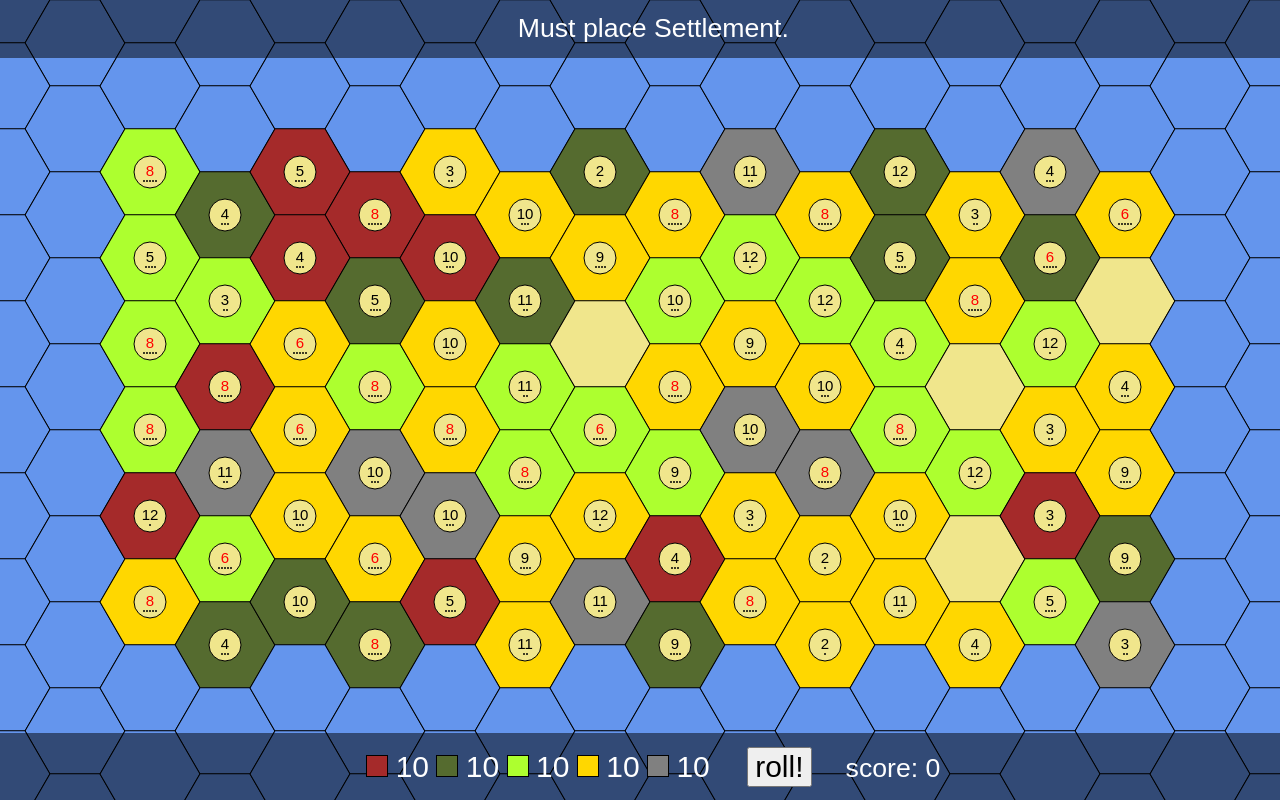
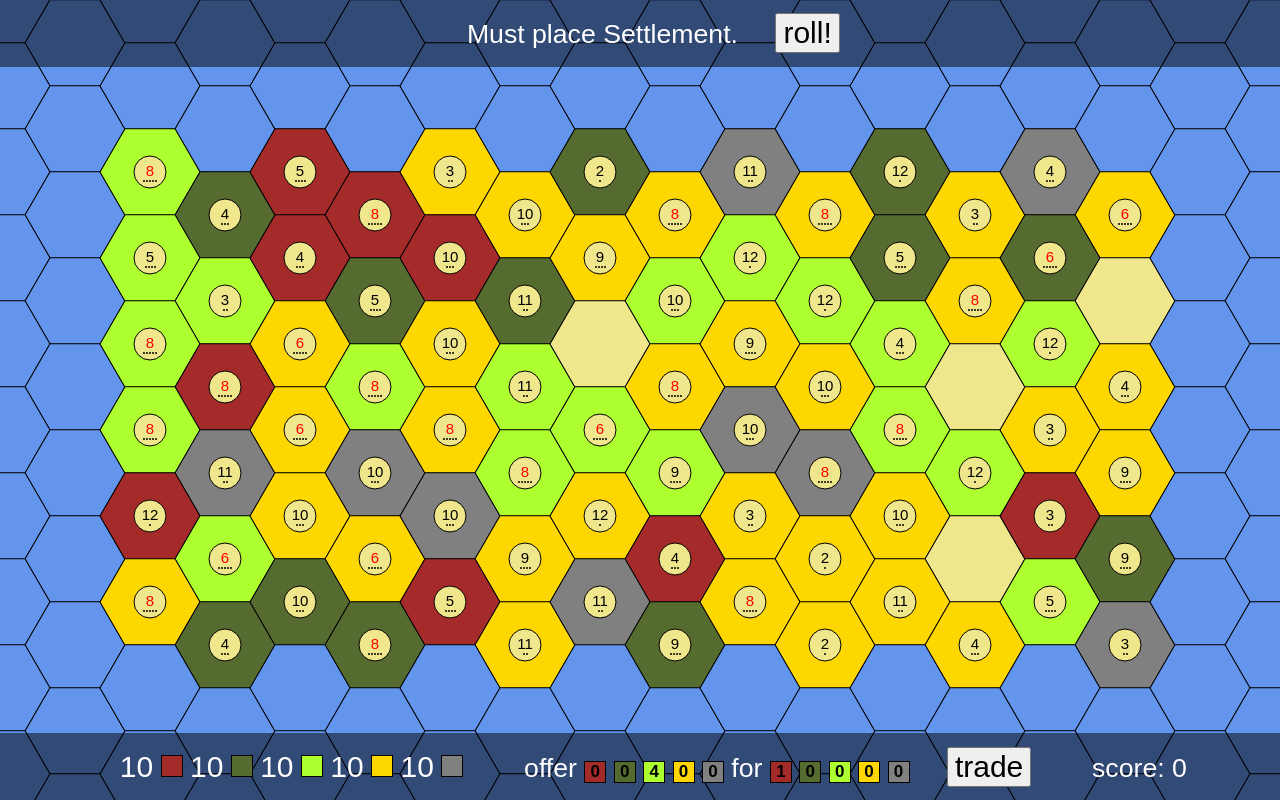
Before and after one commit to geluso/catan, a plain HTML site: page index.html in a window 1280 px wide. Both pictures are taken after a click on the element "roll!". Drawn offline with Linux system fonts and the light colour scheme; animation ran at ten frames a second.

Commit message:
building up trade display

```diff
--- a/index.html
+++ b/index.html
@@ -26,6 +26,7 @@
     <script src="js/state-roll.js" type="text/javascript"></script>
     <script src="js/state-build.js" type="text/javascript"></script>
 
+    <script src="js/trade.js" type="text/javascript"></script>
     <script src="js/score.js" type="text/javascript"></script>
 
     <script src="js/mouse.js" type="text/javascript"></script>
@@ -36,21 +37,50 @@
       <canvas id="canvas"></canvas>
     </div>
 
-    <div class="info messages"></div>
-    <div class="info resources">
-      <div class="resource brick"></div>
-      <div class="value brick"></div>
-      <div class="resource wood"></div>
-      <div class="value wood"></div>
-      <div class="resource sheep"></div>
-      <div class="value sheep"></div>
-      <div class="resource wheat"></div>
-      <div class="value wheat"></div>
-      <div class="resource ore"></div>
-      <div class="value ore"></div>
+    <div class="info top">
+      <div class="messages"></div>
 
       <div class="roll">
         <button>roll!</button>
+      </div>
+    </div>
+
+
+    <div class="info bottom">
+      <div class="resources">
+        <div class="value brick"></div>
+        <div class="resource brick"></div>
+
+        <div class="value wood"></div>
+        <div class="resource wood"></div>
+        <div class="value sheep"></div>
+        <div class="resource sheep"></div>
+        <div class="value wheat"></div>
+        <div class="resource wheat"></div>
+        <div class="value ore"></div>
+        <div class="resource ore"></div>
+      </div>
+
+      <div class="trade resources">
+        offer
+        <div class="offer">
+          <div class="resource brick">0</div>
+          <div class="resource wood">0</div>
+          <div class="resource sheep selected">4</div>
+          <div class="resource wheat">0</div>
+          <div class="resource ore">0</div>
+        </div>
+
+        for
+        <div class="receive">
+          <div class="resource brick selected">1</div>
+          <div class="resource wood">0</div>
+          <div class="resource sheep">0</div>
+          <div class="resource wheat">0</div>
+          <div class="resource ore">0</div>
+        </div>
+
+        <button>trade</button>
       </div>
 
       <div class="scoreboard">
--- a/js/main.js
+++ b/js/main.js
@@ -48,9 +48,12 @@ function main() {
 
   initResources();
 
+  var trade = new Trade();
+
   $(".roll").click(function() {
     StateRoll(board);
     updateScore(board);
+    trade.updateTradeDisplay();
   });
 
   var loop;
--- a/js/resources.js
+++ b/js/resources.js
@@ -129,3 +129,11 @@ Resources.buyCity = function() {
     return false;
   }
 };
+
+Resources.resourceFromString = function(name) {
+  for (var i = 0; i < ALL_RESOURCES.length; i++) {
+    if (ALL_RESOURCES[i].name === name) {
+      return ALL_RESOURCES[i];
+    }
+  }
+};
--- /dev/null
+++ b/js/trade.js
@@ -0,0 +1,79 @@
+function Trade() {
+  this.offering = SHEEP;
+  this.receiving = BRICK;
+
+  this.tradeRatio = {};
+
+  $(".trade .offer .resource").click(function(e) {
+    var resourceName = e.target.classList[1];
+    trade.setOffering(resourceName);
+  })
+
+  $(".trade .receive .resource").click(function(e) {
+    var resourceName = e.target.classList[1];
+    trade.setReceiving(resourceName);
+  })
+
+
+  this.setOffering = function(resourceName) {
+    this.offering = Resources.resourceFromString(resourceName);
+    this.updateTradeDisplay();
+  };
+
+  this.setReceiving = function(resourceName) {
+    this.receiving = Resources.resourceFromString(resourceName);
+    this.updateTradeDisplay();
+  };
+
+  this.setStartingTradeRatios = function() {
+    var that = this;
+    _.each(ALL_RESOURCES, function(resource) {
+      that.tradeRatio[resource.name] = Trade.STARTING_TRADE_RATIO;
+    });
+  };
+
+  this.setPortTradeRatio = function() {
+    var that = this;
+    _.each(ALL_RESOURCES, function(resource) {
+      if (that.tradeRatio[resource.name] !== Trade.SPECIFIC_RESOURCE_TRADE_RATIO) {
+        that.tradeRatio[resource.name] = Trade.PORT_TRADE_RATIO;
+      }
+    });
+  };
+
+  this.setSpecificResourceTradeRatio = function(resourceName) {
+    this.tradeRatio[resourceName] = Trade.SPECIFIC_RESOURCE_TRADE_RATIO;
+    updateTradeDisplay();
+  };
+
+  this.updateTradeDisplay = function() {
+    var that = this;
+    _.each($(".trade .offer .resource"), function(element) {
+      $(element).text("0");
+
+      if (_.contains(element.classList, that.offering.name)) {
+        $(element).text("4");
+      }
+    });
+
+    _.each($(".trade .receive .resource"), function(element) {
+      $(element).text("0");
+
+      if (_.contains(element.classList, that.receiving.name)) {
+        $(element).text("1");
+      }
+    });
+
+    if (RESOURCES[this.offering.name] < this.tradeRatio[this.offering.name]) {
+      $(".trade button").attr("disabled", true);
+    } else {
+      $(".trade button").attr("disabled", false);
+    }
+  }
+
+  this.setStartingTradeRatios(Trade.STARTING_TRADE_RATIO);
+}
+
+Trade.STARTING_TRADE_RATIO = 4;
+Trade.PORT_TRADE_RATIO = 3;
+Trade.SPECIFIC_RESOURCE_TRADE_RATIO = 2;
--- a/style.css
+++ b/style.css
@@ -19,19 +19,19 @@ body {
   background-color: rgba(0,0,0,.5);
 }
 
+.top {
+  top: 0;
+}
+
+.bottom {
+  bottom: 0;
+}
+
 .info.error {
   color: red;
 }
 
-.messages {
-  top: 0;
-}
-
-.resources {
-  bottom: 0;
-}
-
-.resources div {
+.info div {
   display: inline-block;
 }
 
@@ -46,11 +46,26 @@ body {
   font-size: 30px;
 }
 
-.roll button {
+.roll button, .trade button {
   font-size: 30px;
   margin-left: 1em;
 }
 
 .scoreboard {
-  margin-left: 1em;
+  margin-left: 2em;
 }
+
+.trade {
+  margin-left: 2em;
+}
+
+.trade .resource {
+  font-size: 17px;
+  color: black;
+  font-weight: bold;
+  cursor: pointer;
+}
+
+button {
+  cursor: pointer;
+}
```
